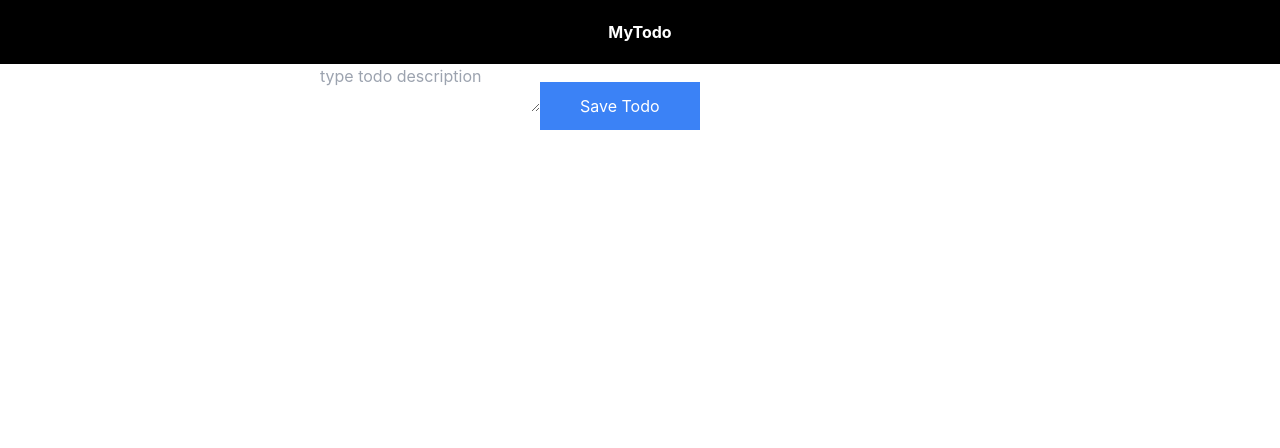
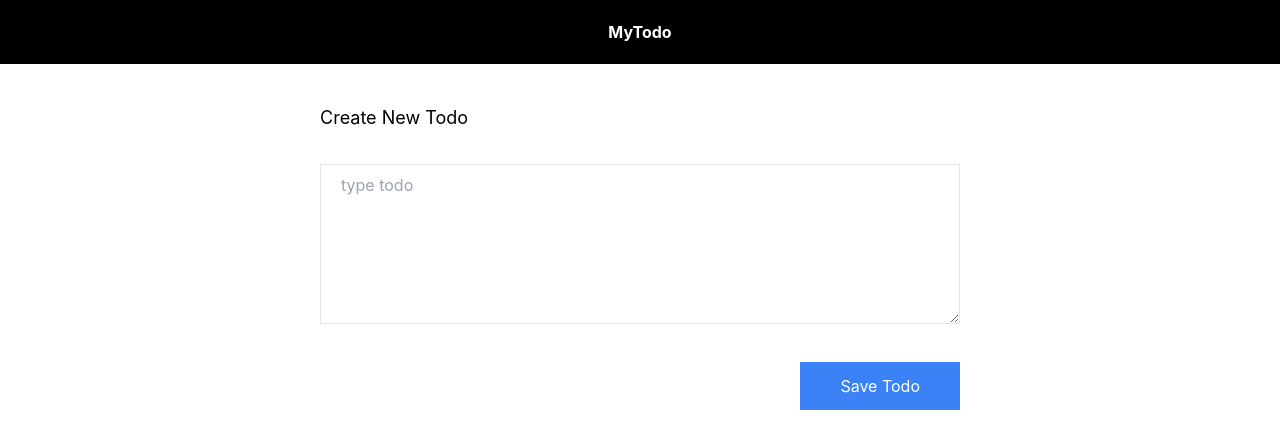
Before and after one commit to shonmacray/fe-web_app, a React (Create React App) app: page /create in a window 1280 px wide. Shown: the top 448 px of the page. Built offline with nearby package versions, Linux system fonts and the light colour scheme.

Commit message:
designed create todo page

```diff
--- a/src/pages/create.tsx
+++ b/src/pages/create.tsx
@@ -24,13 +24,16 @@ function Create() {
   };
 
   return (
-    <div>
+    <div className="py-10 space-y-8">
+      <p className="text-lg">Create New Todo</p>
       <textarea
-        placeholder="type todo description"
+        className="w-full h-40 border pl-5 pt-2"
+        placeholder="type todo"
         name="todo"
         value={value}
         onChange={(e) => handleChange(e.target.value)}
       />
+      <div className="flex justify-end">
         <button
           onClick={handleClick}
           className="bg-blue-500 px-10 py-3"
@@ -39,6 +42,7 @@ function Create() {
           <p className="text-white">Save Todo</p>
         </button>
       </div>
+    </div>
   );
 }
 
```
Lines whose indentation alone changed are shown as unchanged.
